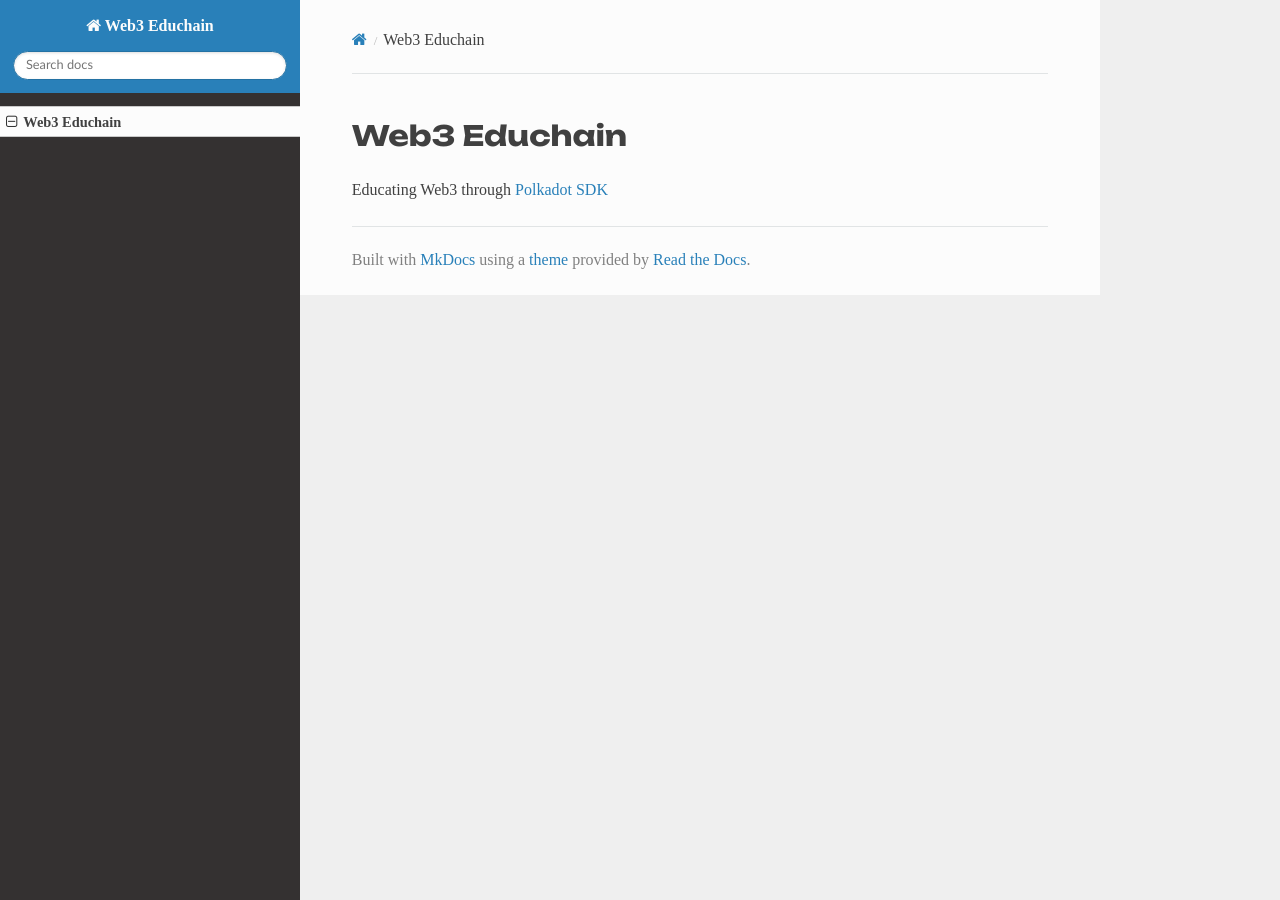
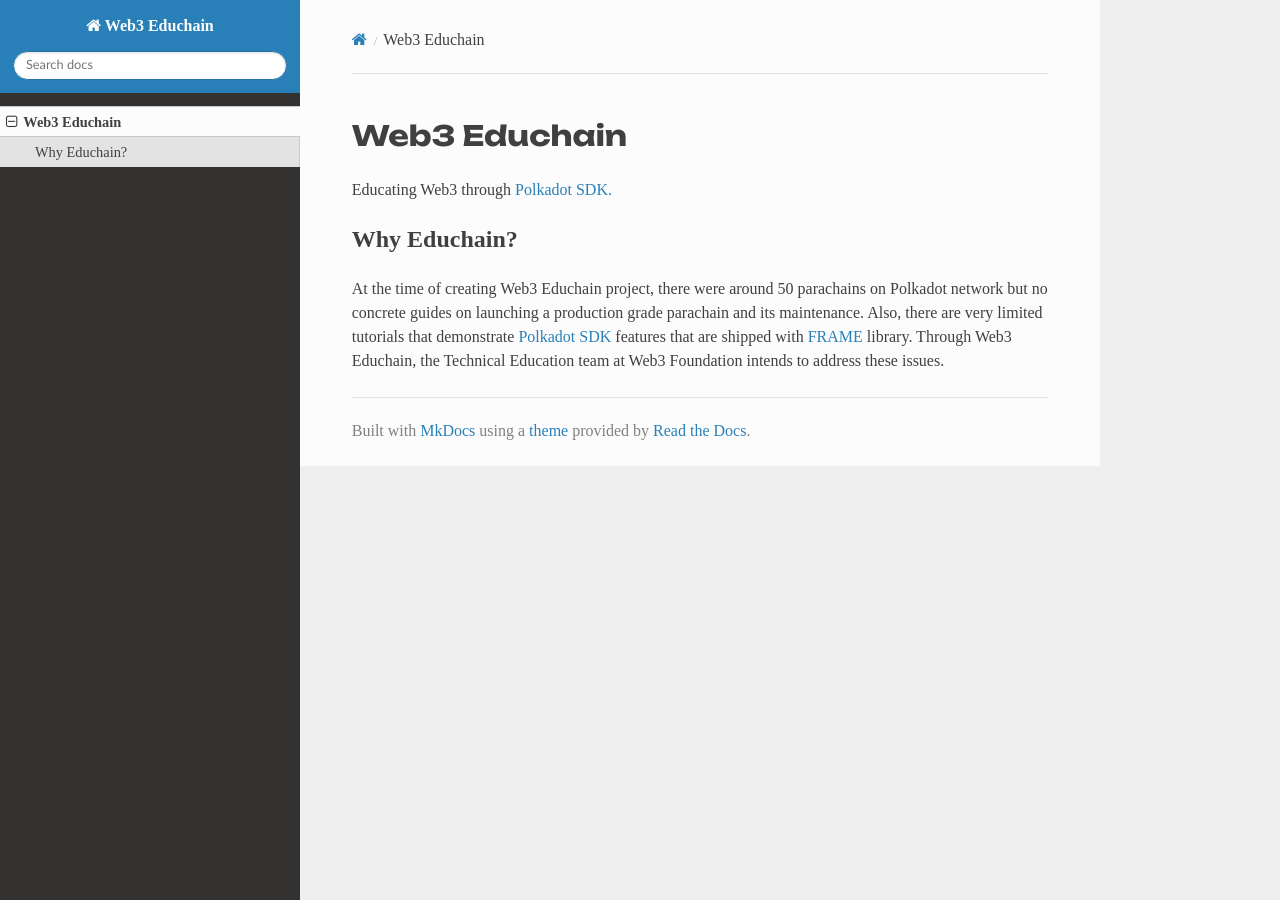
Before and after one commit to w3f/educhain, an MkDocs documentation site: the page built from docs/index.md, in a window 1280 px wide. Built offline with MkDocs 1.6.1, drawn with Linux system fonts in a browser that asks for light colours; nearby versions of some CDN libraries.

Commit message:
Update index.md

```diff
--- a/docs/index.md
+++ b/docs/index.md
@@ -1,3 +1,11 @@
 # Web3 Educhain
 
-Educating Web3 through [Polkadot SDK](https://github.com/paritytech/polkadot-sdk)
+Educating Web3 through [Polkadot SDK.](https://github.com/paritytech/polkadot-sdk)
+
+## Why Educhain?
+
+At the time of creating Web3 Educhain project, there were around 50 parachains on Polkadot network but no
+concrete guides on launching a production grade parachain and its maintenance. Also, there are very limited
+tutorials that demonstrate [Polkadot SDK](https://github.com/paritytech/polkadot-sdk) features that are
+shipped with [FRAME](https://github.com/paritytech/polkadot-sdk/tree/master/substrate/frame) library. Through
+Web3 Educhain, the Technical Education team at Web3 Foundation intends to address these issues.
```
